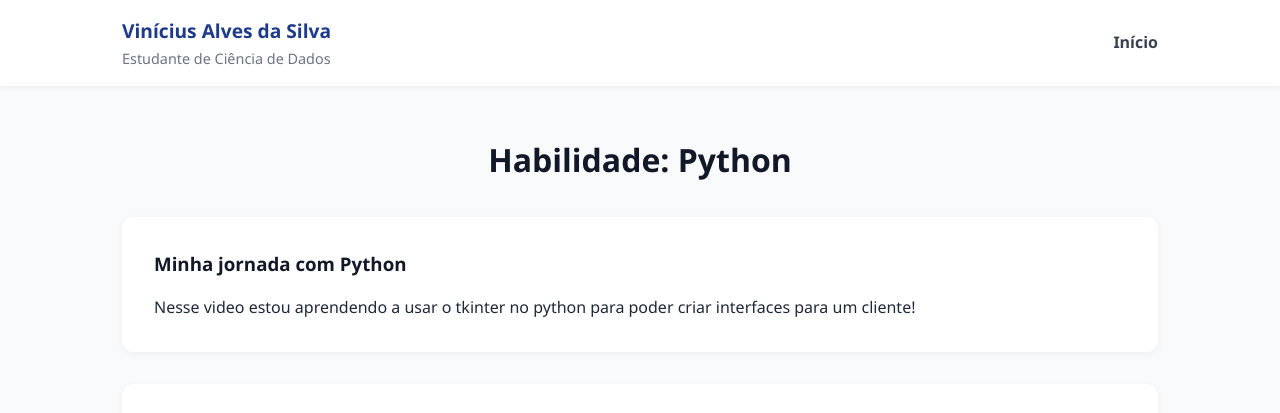
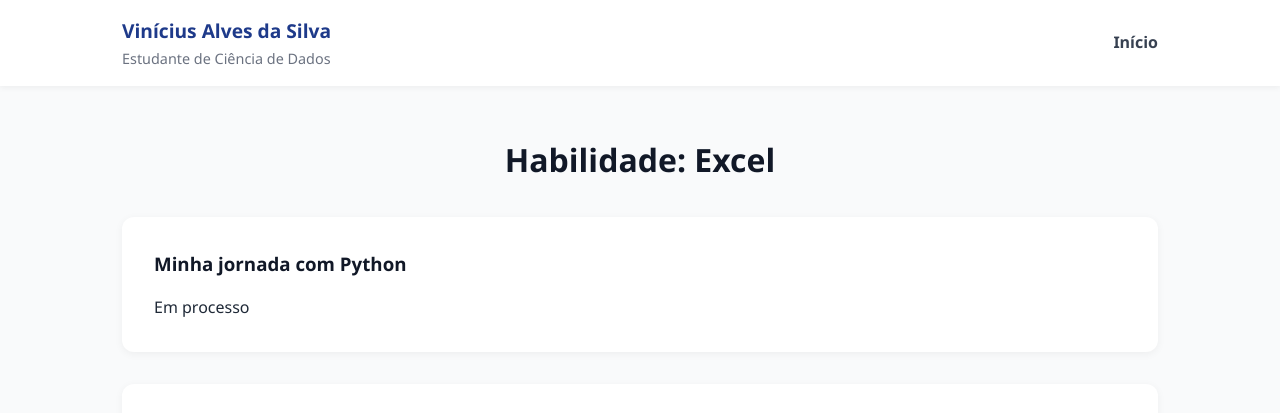
Before and after one commit to viniciusnet2270-art/portf-lio5, a plain HTML site: page index.html in a window 1280 px wide. Shown: the top 413 px of the page. Drawn offline with Linux system fonts and the light colour scheme.

Commit message:
Update index.html

```diff
--- a/index.html
+++ b/index.html
@@ -3,7 +3,7 @@
 <head>
     <meta charset="UTF-8">
     <meta name="viewport" content="width=device-width, initial-scale=1.0">
-    <title>Habilidade - Python</title>
+    <title>Habilidade - Excel</title>
     <style>
         /* Estilos do seu portfólio principal */
         /* Copie e cole todo o conteúdo da sua tag <style> aqui para manter o mesmo visual. */
@@ -137,17 +137,17 @@
     </header>
 
     <section>
-        <h2 class="section-title">Habilidade: Python</h2>
+        <h2 class="section-title">Habilidade: Excel</h2>
         <div class="content-container">
 
             <div class="content-item">
                 <h3>Minha jornada com Python</h3>
-                <p> Nesse video estou aprendendo a usar o tkinter no python para poder criar interfaces para um cliente!</p>
+                <p>Em processo</p>
             </div>
 
             <div class="content-item">
                 <h3>Projetos e exemplos de código</h3>
-               <div class="media-container"><iframe width="560" height="315" src="https://www.youtube.com/embed/pBW5QZ7_R6o?si=PcX6cojRWVe85Af0" title="YouTube video player" frameborder="0" allow="accelerometer; autoplay; clipboard-write; encrypted-media; gyroscope; picture-in-picture; web-share" referrerpolicy="strict-origin-when-cross-origin" allowfullscreen></iframe>
+               <div class="media-container"><iframe width="560" height="315" src="https://www.youtube.com/playlist?list=PLp0FvpKzHs0nJCBBKhWB2-XezWcUcwCiA" title="YouTube video player" frameborder="0" allow="accelerometer; autoplay; clipboard-write; encrypted-media; gyroscope; picture-in-picture; web-share" referrerpolicy="strict-origin-when-cross-origin" allowfullscreen></iframe>
     </div>
 
         </div>
@@ -157,4 +157,5 @@
         <p>© 2025 Vinícius Alves da Silva – Todos os direitos reservados</p>
     </footer>
 </body>
+
 </html>
```
